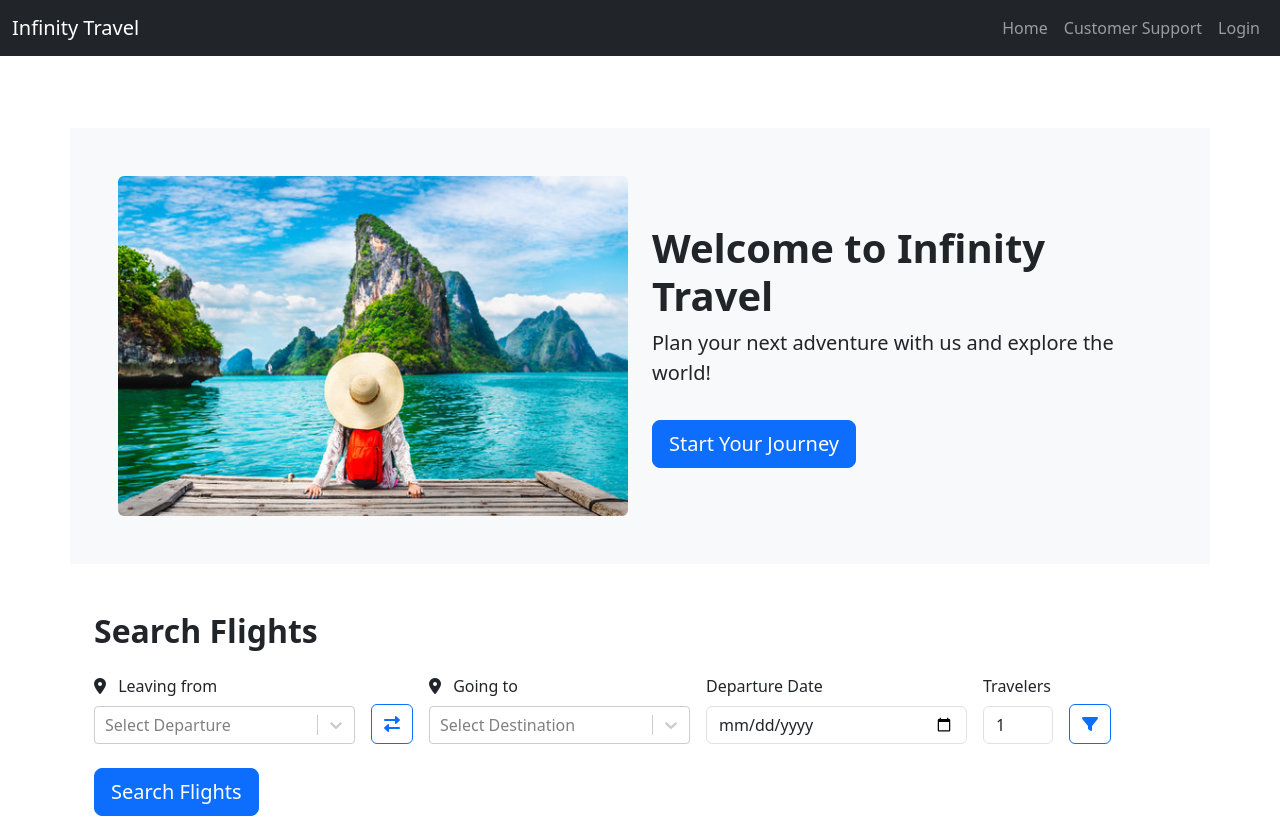
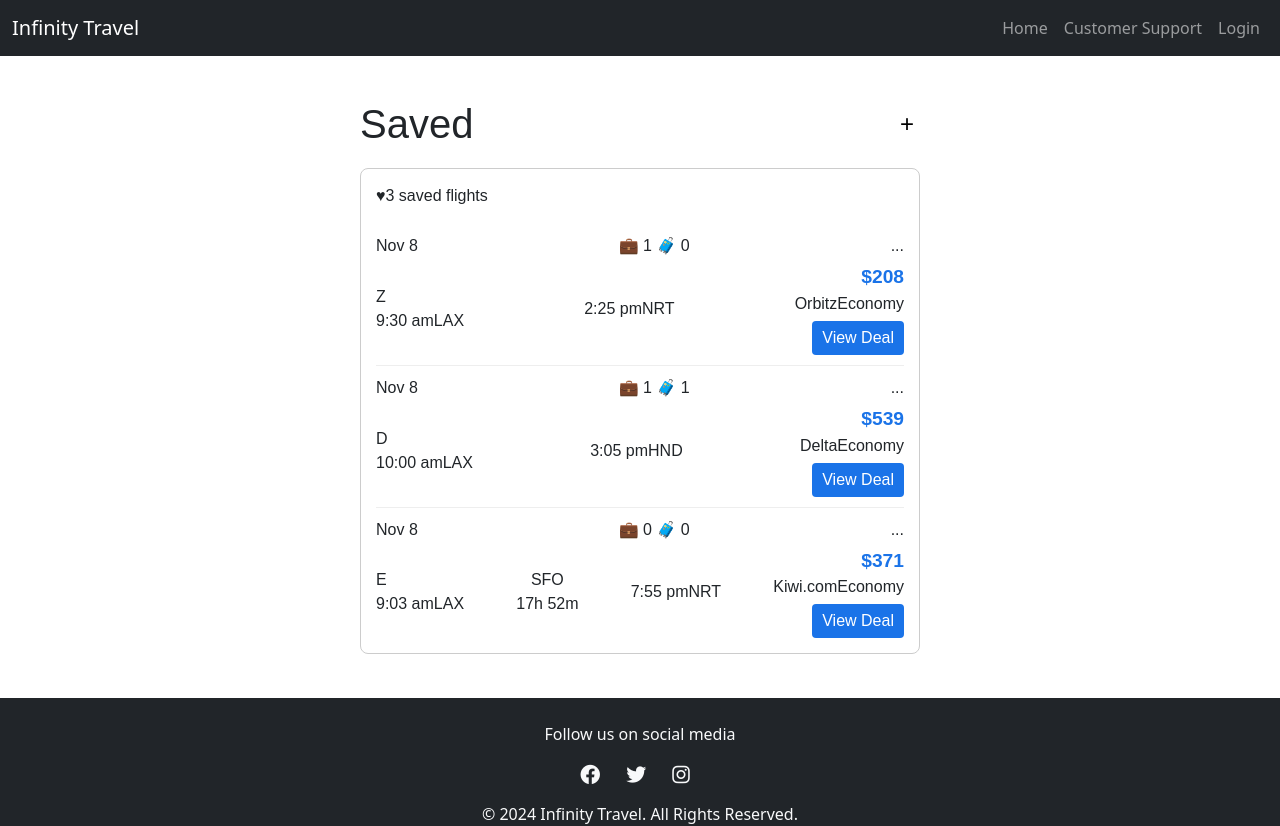
Before and after one commit to asthad1/Infinity_Travel, a React (Create React App) app in the folder frontend/: page /savedflights in a window 1280 px wide. Before the commit this address led to /. Shown: the top 826 px of the page. Built offline with nearby package versions, Linux system fonts and the light colour scheme; the HTML template or start-up script is replaced by a standard one.

Commit message:
IT-193 Update. Frontend UI for user Favorite flights

```diff
--- a/frontend/src/App.js
+++ b/frontend/src/App.js
@@ -5,6 +5,7 @@ import Support from './pages/Support';
 import Navbar from './components/Navbar';
 import Footer from './components/Footer';
 import FlightSearchResults from './components/FlightSearchResults';
+import UserFavoriteFlights from './components/UserFavoriteFlights';
 
 function App() {
   const [user, setUser] = useState(null);
@@ -20,6 +21,7 @@ function App() {
             <Route path="/welcome" element={user ? <Welcome user={user} /> : <Navigate to="/login" />} />
             <Route path="/support" element={<Support />} />
             <Route path="/flightsearchresults" element={<><FlightSearchResults /></>} />
+            <Route path="/savedflights" element={<><UserFavoriteFlights /></>} />
             <Route path="*" element={<Navigate to="/" />} />
 
           </Routes>
--- /dev/null
+++ b/frontend/src/components/UserFavoriteFlights.js
@@ -0,0 +1,91 @@
+import React from 'react';
+
+const SavedFlights = () => {
+  const savedFlights = [
+    {
+      date: 'Nov 8',
+      airline: 'Z',
+      departureTime: '9:30 am',
+      departureAirport: 'LAX',
+      arrivalTime: '2:25 pm',
+      arrivalAirport: 'NRT',
+      price: 208,
+      provider: 'Orbitz',
+      class: 'Economy',
+      carryOn: 1,
+      checkedBags: 0
+    },
+    {
+      date: 'Nov 8',
+      airline: 'D',
+      departureTime: '10:00 am',
+      departureAirport: 'LAX',
+      arrivalTime: '3:05 pm',
+      arrivalAirport: 'HND',
+      price: 539,
+      provider: 'Delta',
+      class: 'Economy',
+      carryOn: 1,
+      checkedBags: 1
+    },
+    {
+      date: 'Nov 8',
+      airline: 'E',
+      departureTime: '9:03 am',
+      departureAirport: 'LAX',
+      arrivalTime: '7:55 pm',
+      arrivalAirport: 'NRT',
+      price: 371,
+      provider: 'Kiwi.com',
+      class: 'Economy',
+      carryOn: 0,
+      checkedBags: 0,
+      stops: [{ airport: 'SFO', duration: '17h 52m' }]
+    }
+  ];
+
+  return (
+    <div style={{ fontFamily: 'Arial, sans-serif', maxWidth: '600px', margin: '0 auto', padding: '20px' }}>
+      <div style={{ display: 'flex', justifyContent: 'space-between', marginBottom: '20px' }}>
+        <h1 style={{ margin: 0 }}>Saved</h1>
+        <button style={{ background: 'none', border: 'none', fontSize: '24px', cursor: 'pointer' }}>+</button>
+      </div>
+      <div style={{ border: '1px solid #ccc', borderRadius: '8px', padding: '15px' }}>
+        <p>♥3 saved flights</p>
+        {savedFlights.map((flight, index) => (
+          <div key={index} style={{ borderTop: index !== 0 ? '1px solid #eee' : 'none', paddingTop: '10px', marginTop: '10px' }}>
+            <div style={{ display: 'flex', justifyContent: 'space-between', marginBottom: '5px' }}>
+              <span>{flight.date}</span>
+              <span>
+                💼 {flight.carryOn} 🧳 {flight.checkedBags}
+              </span>
+              <span>...</span>
+            </div>
+            <div style={{ display: 'flex', justifyContent: 'space-between', alignItems: 'center' }}>
+              <div>
+                <div>{flight.airline}</div>
+                <div>{flight.departureTime}{flight.departureAirport}</div>
+              </div>
+              {flight.stops && (
+                <div style={{ textAlign: 'center' }}>
+                  <div>{flight.stops[0].airport}</div>
+                  <div>{flight.stops[0].duration}</div>
+                </div>
+              )}
+              <div>{flight.arrivalTime}{flight.arrivalAirport}</div>
+              <div style={{ textAlign: 'right' }}>
+                <div style={{ color: '#1a73e8', fontWeight: 'bold', fontSize: '1.2em' }}>${flight.price}</div>
+                <div>{flight.provider}{flight.class}</div>
+                <button style={{ backgroundColor: '#1a73e8', color: 'white', border: 'none', padding: '5px 10px', borderRadius: '4px', cursor: 'pointer', marginTop: '5px' }}>
+                  View Deal
+                </button>
+              </div>
+            </div>
+          </div>
+        ))}
+      </div>
+    </div>
+  );
+};
+
+export default SavedFlights;
```
